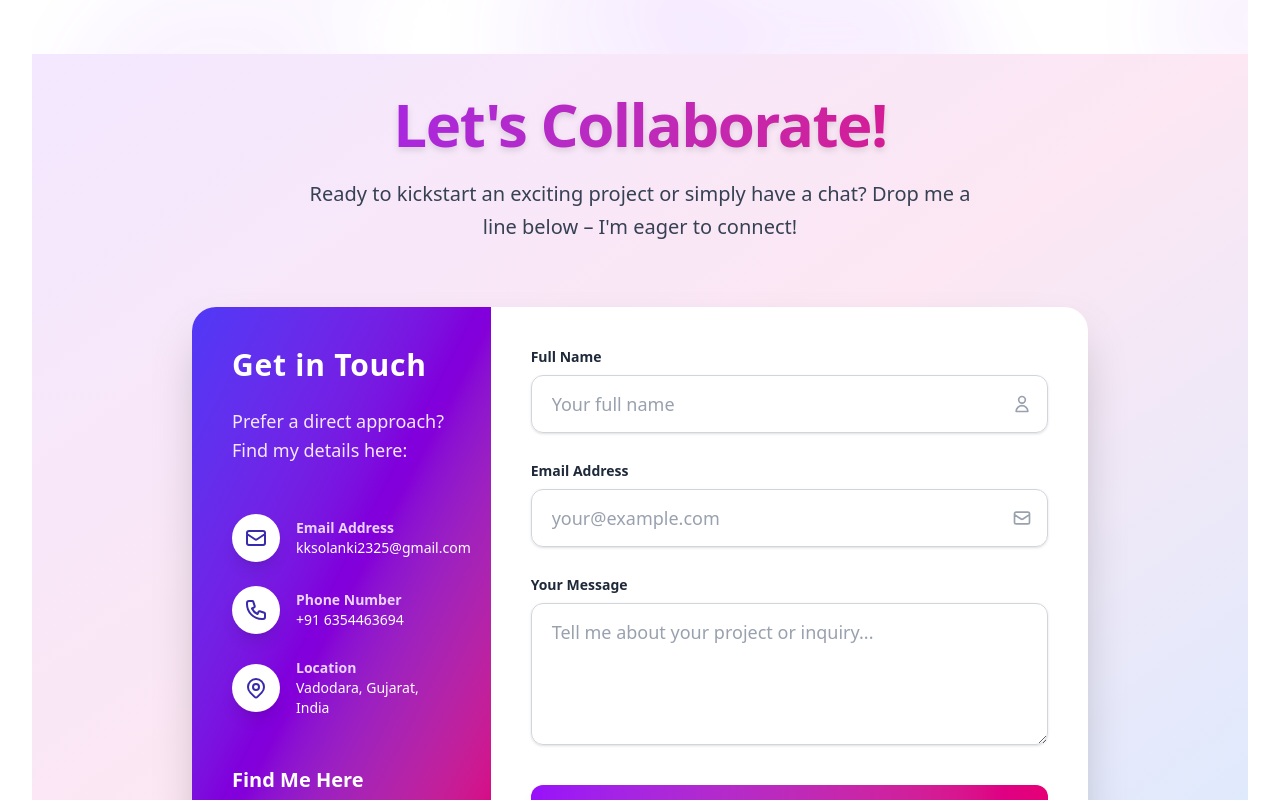
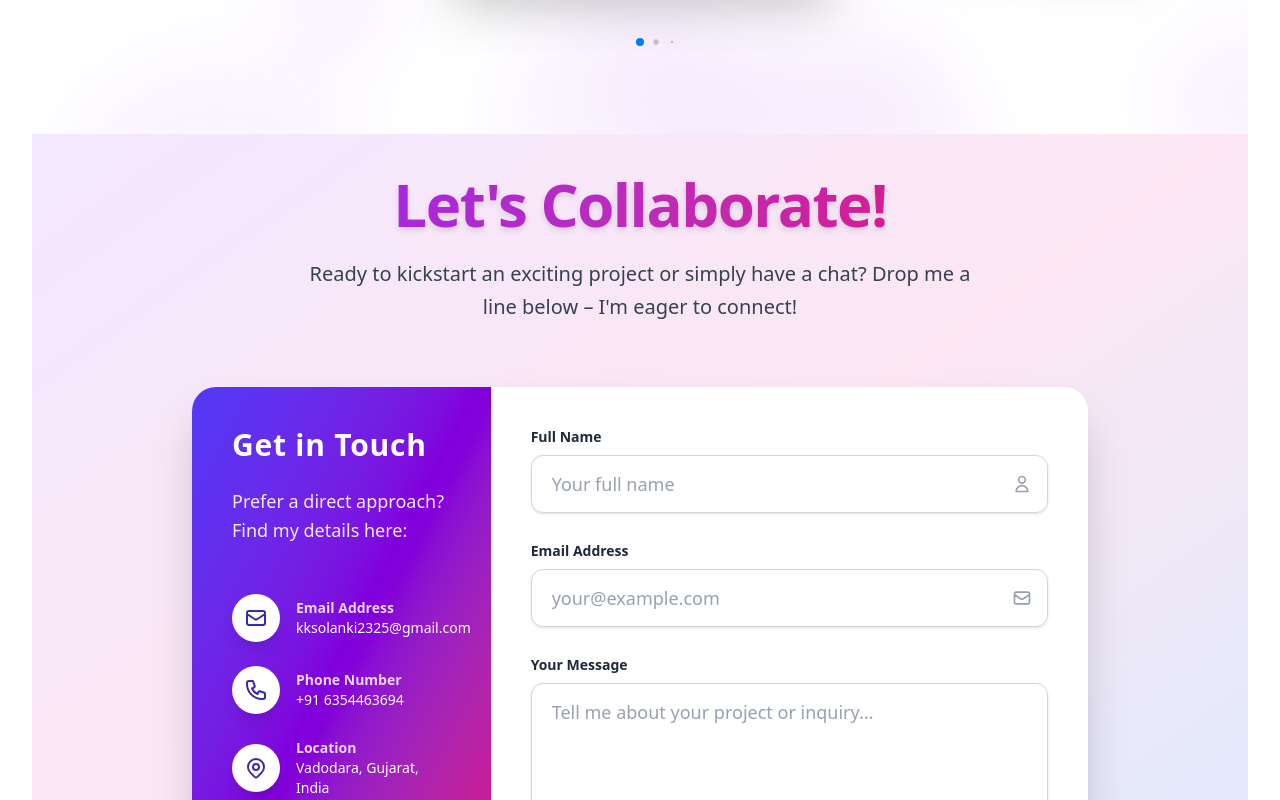
Before and after one commit to kakashi197/My_Portfolio, a React (Vite) app: page / in a window 1280 px wide. Shown: the part 7480-8280 px from the top of the page. Built offline with nearby package versions, Linux system fonts and the light colour scheme.

Commit message:
Fix quote and move Contact component inside section
Fixed missing closing quote and updated contact section placement.

```diff
--- a/src/App.jsx
+++ b/src/App.jsx
@@ -21,7 +21,7 @@ const App = () => {
 
 
 
-    <div className='container mx-auto px-8'> {/* Fixed missing closing quote */}
+    <div className='container mx-auto px-8 pt-20'> {/* Fixed missing closing quote */}
         <Navbar />
         <Hero/>
         <About/>
@@ -30,7 +30,12 @@ const App = () => {
         <Exp/>
         <Hackathon />
         <Projects/>
-        <Contact/>
+
+
+
+       <section id="contact">
+        <Contact />
+      </section>
 
 
       </div>
```
